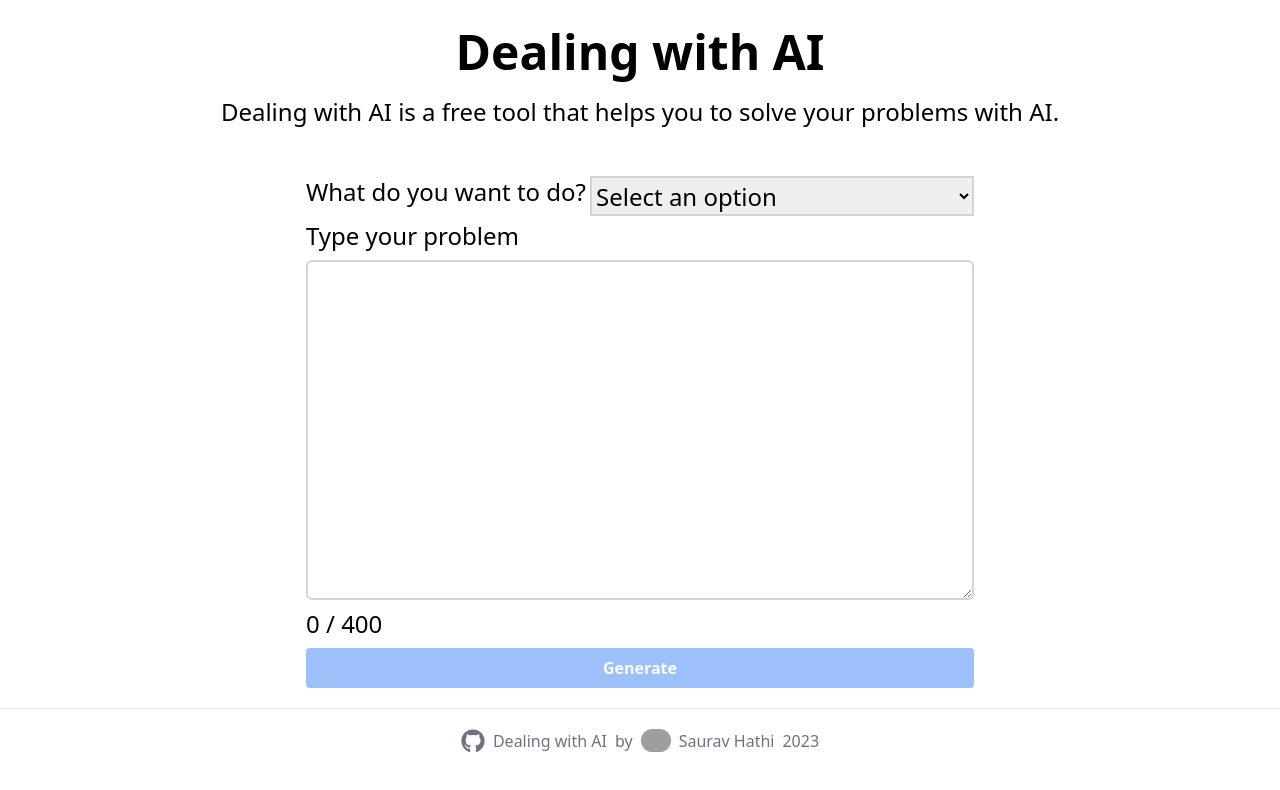
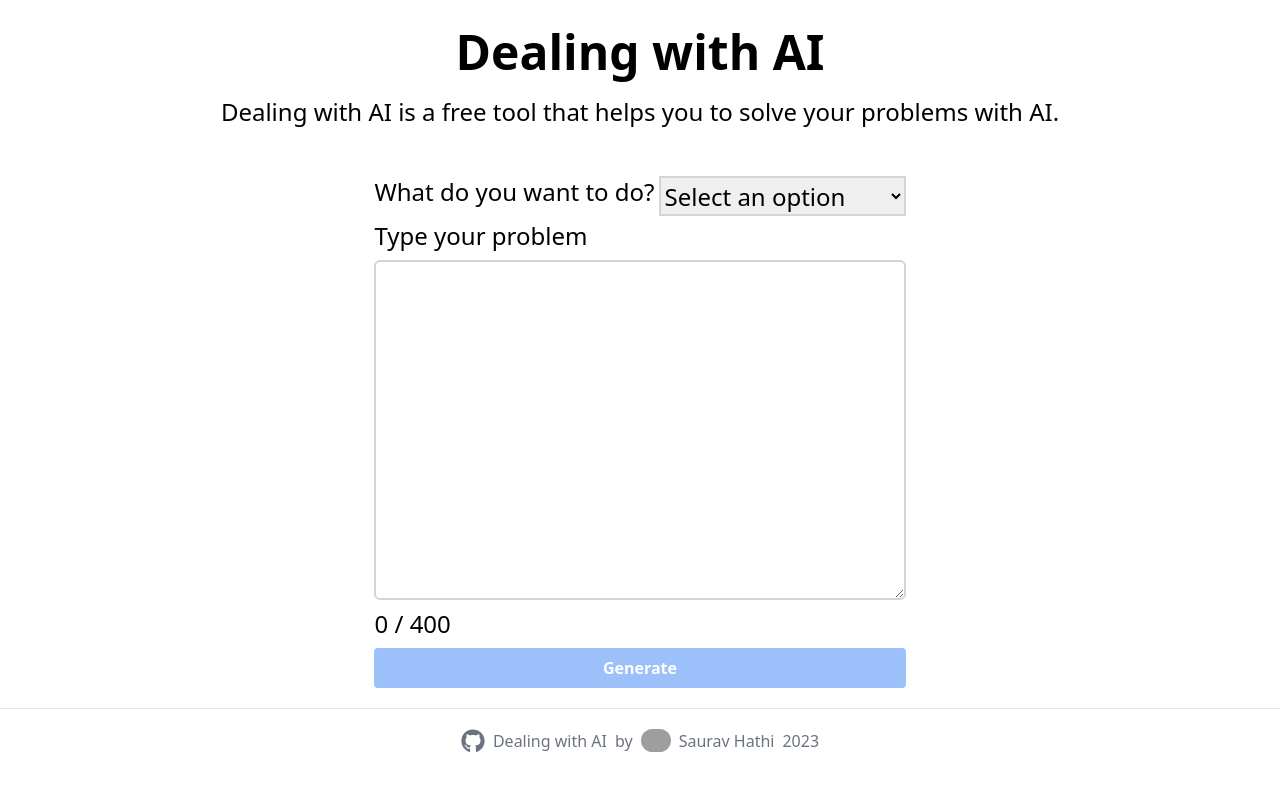
Before and after one commit to sauravhathi/dealing-with-ai, a Next.js app: page / in a window 1280 px wide. Shown: the top 790 px of the page. Built offline with nearby package versions, Linux system fonts and the light colour scheme; grey boxes are pictures that could not be loaded.

Commit message:
ui changes

```diff
--- a/pages/index.tsx
+++ b/pages/index.tsx
@@ -151,9 +151,8 @@ export default function Home() {
             <h1 className="text-5xl font-bold">{siteName}</h1>
             <p className="t-2 mt-5">{siteName} is a free tool that helps you to solve your problems with AI.</p>
           </div>
-          <div className="flex flex-col items-center justify-center w-full mt-10">
-            <form onSubmit={handleSubmit}>
-              <div className="flex flex-col items-center justify-center w-full gap-1">
+          <div className="flex flex-col items-center justify-center mt-10">
+            <form onSubmit={handleSubmit} className="flex flex-col items-center justify-center gap-1">
               <div className="selection">
                 <label className="t-2 "
                 >What do you want to do?</label>
@@ -250,7 +249,7 @@ export default function Home() {
                   </select>
                 </div>
               )}
-                <div className="flex flex-col justify-center w-full px-20">
+              <div className="flex flex-col justify-center w-full mx-10 md:px-20">
                 <label className="t-2 ">Type your problem</label>
                 <textarea
                   onChange={(e) => {
@@ -273,12 +272,11 @@ export default function Home() {
                   Generate
                 </button>
               </div>
-              </div>
             </form>
           </div>
           {
             result &&
-            <div className="flex flex-col justify-center w-full px-20" ref={resultRef}>
+            <div className="flex flex-col justify-center w-full mx-10 md:px-20" ref={resultRef}>
               <label className="t-2 inline-flex items-center gap-1"><FaCheck className="text-green-500" /> Result</label>
               <textarea
                 readOnly
--- a/styles/globals.css
+++ b/styles/globals.css
@@ -8,11 +8,11 @@ html {
 
 @layer utilities {
     .selection {
-        @apply flex flex-wrap items-center justify-start w-full px-20 gap-1;
+        @apply flex flex-wrap items-center justify-start px-10 md:px-20 gap-1;
     }
 
     select {
-        @apply border-2 border-gray-300 focus:outline-none focus:ring-2 focus:ring-blue-600 focus:border-transparent w-96 h-10 mt-2 text-2xl;
+        @apply border-2 border-gray-300 focus:outline-none focus:ring-2 focus:ring-blue-600 focus:border-transparent h-10 mt-2 text-2xl;
     }
 
     .t-2 {
```
Lines whose indentation alone changed are shown as unchanged.
